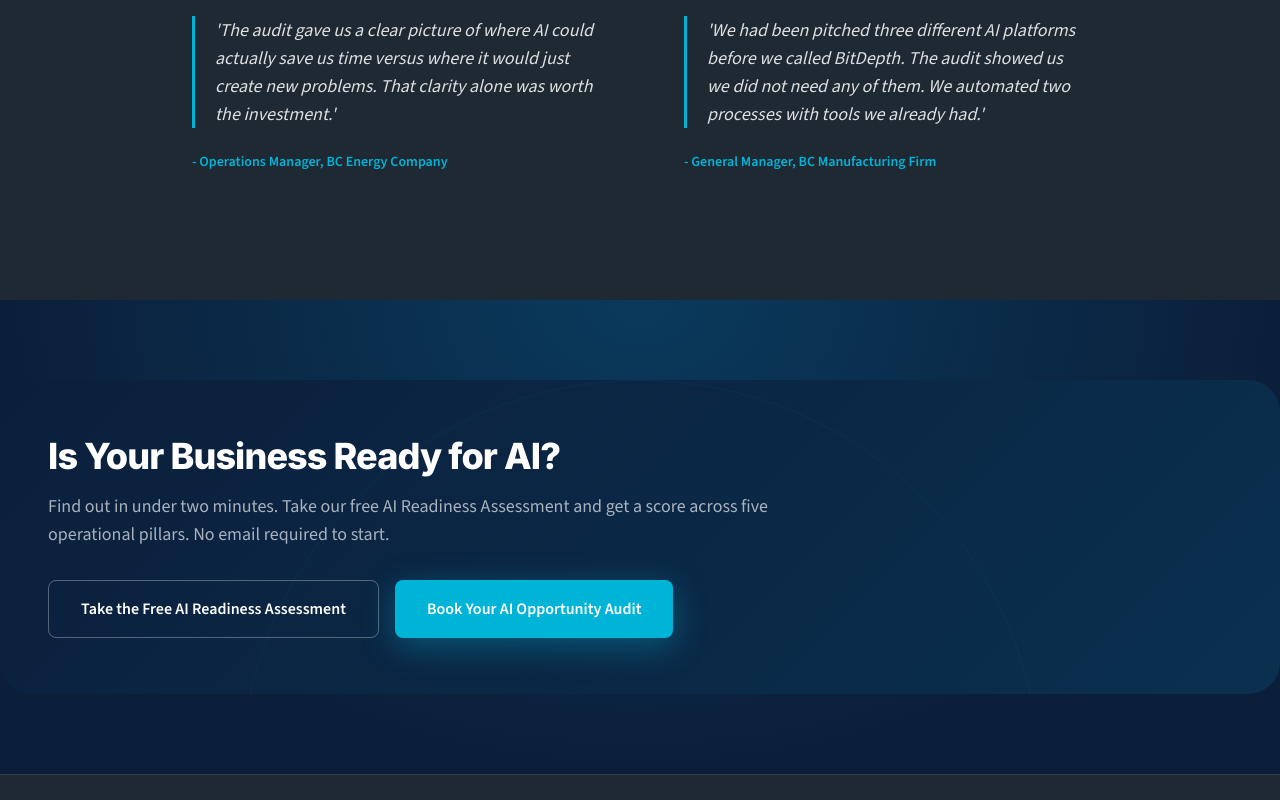
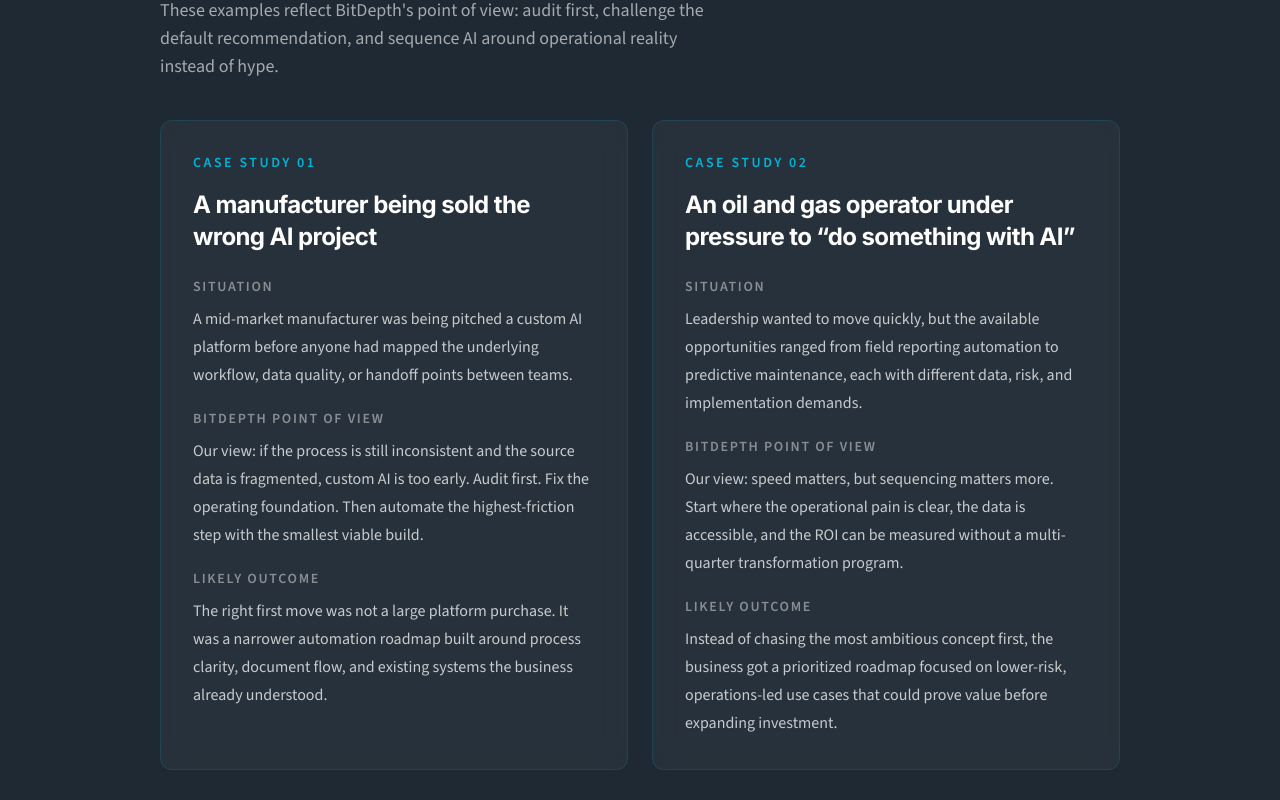
Before and after one commit to Yeti567/Bit-Depth-AI-Consulting-Website, a Next.js app: page / in a window 1280 px wide. Shown: the part 5660-6460 px from the top of the page. Built offline with nearby package versions, Linux system fonts and the light colour scheme.

Commit message:
Remove homepage AI readiness CTA button

```diff
--- a/src/app/page.tsx
+++ b/src/app/page.tsx
@@ -74,16 +74,26 @@ const serviceOverview = [
   'AI Training and Enablement: $2,500 to $7,500'
 ];
 
-const testimonials = [
+const caseStudies = [
   {
-    quote:
-      'The audit gave us a clear picture of where AI could actually save us time versus where it would just create new problems. That clarity alone was worth the investment.',
-    source: 'Operations Manager, BC Energy Company'
+    label: 'Case Study 01',
+    title: 'A manufacturer being sold the wrong AI project',
+    situation:
+      'A mid-market manufacturer was being pitched a custom AI platform before anyone had mapped the underlying workflow, data quality, or handoff points between teams.',
+    pointOfView:
+      'Our view: if the process is still inconsistent and the source data is fragmented, custom AI is too early. Audit first. Fix the operating foundation. Then automate the highest-friction step with the smallest viable build.',
+    outcome:
+      'The right first move was not a large platform purchase. It was a narrower automation roadmap built around process clarity, document flow, and existing systems the business already understood.'
   },
   {
-    quote:
-      'We had been pitched three different AI platforms before we called BitDepth. The audit showed us we did not need any of them. We automated two processes with tools we already had.',
-    source: 'General Manager, BC Manufacturing Firm'
+    label: 'Case Study 02',
+    title: 'An oil and gas operator under pressure to “do something with AI”',
+    situation:
+      'Leadership wanted to move quickly, but the available opportunities ranged from field reporting automation to predictive maintenance, each with different data, risk, and implementation demands.',
+    pointOfView:
+      'Our view: speed matters, but sequencing matters more. Start where the operational pain is clear, the data is accessible, and the ROI can be measured without a multi-quarter transformation program.',
+    outcome:
+      'Instead of chasing the most ambitious concept first, the business got a prioritized roadmap focused on lower-risk, operations-led use cases that could prove value before expanding investment.'
   }
 ];
 
@@ -310,17 +320,32 @@ export default function HomePage() {
         <div className="container-shell max-w-5xl">
           <ScrollReveal>
             <SectionHeading
-              title="What Our Clients Say"
-              description="Placeholder cards below. Replace with real testimonials when available."
+              eyebrow="Case Studies"
+              title="Two examples of how we think about AI before anything gets built"
+              description="These examples reflect BitDepth&apos;s point of view: audit first, challenge the default recommendation, and sequence AI around operational reality instead of hype."
               theme="dark"
             />
           </ScrollReveal>
           <div className="mt-10 grid gap-6 lg:grid-cols-2">
-            {testimonials.map((testimonial, index) => (
-              <ScrollReveal key={testimonial.source} index={index}>
-                <article className="testimonial-card h-full">
-                  <blockquote>&apos;{testimonial.quote}&apos;</blockquote>
-                  <div className="attribution">- {testimonial.source}</div>
+            {caseStudies.map((caseStudy, index) => (
+              <ScrollReveal key={caseStudy.title} index={index}>
+                <article className="surface-card-dark h-full p-6 sm:p-8">
+                  <p className="text-sm font-semibold uppercase tracking-[0.18em] text-cyan">{caseStudy.label}</p>
+                  <h3 className="mt-4 text-2xl font-bold text-white">{caseStudy.title}</h3>
+                  <div className="mt-6 space-y-5 text-white/75">
+                    <div>
+                      <p className="text-sm font-semibold uppercase tracking-[0.12em] text-white/45">Situation</p>
+                      <p className="mt-2">{caseStudy.situation}</p>
+                    </div>
+                    <div>
+                      <p className="text-sm font-semibold uppercase tracking-[0.12em] text-white/45">BitDepth Point of View</p>
+                      <p className="mt-2">{caseStudy.pointOfView}</p>
+                    </div>
+                    <div>
+                      <p className="text-sm font-semibold uppercase tracking-[0.12em] text-white/45">Likely Outcome</p>
+                      <p className="mt-2">{caseStudy.outcome}</p>
+                    </div>
+                  </div>
                 </article>
               </ScrollReveal>
             ))}
@@ -336,9 +361,6 @@ export default function HomePage() {
               Find out in under two minutes. Take our free AI Readiness Assessment and get a score across five operational pillars. No email required to start.
             </p>
             <div className="mt-8 flex flex-col gap-3 sm:flex-row sm:flex-wrap sm:gap-4">
-              <Link href="/ai-readiness-assessment" className="btn-secondary text-white">
-                Take the Free AI Readiness Assessment
-              </Link>
               <Link href="/contact" className="btn-primary">
                 Book Your AI Opportunity Audit
               </Link>
```
